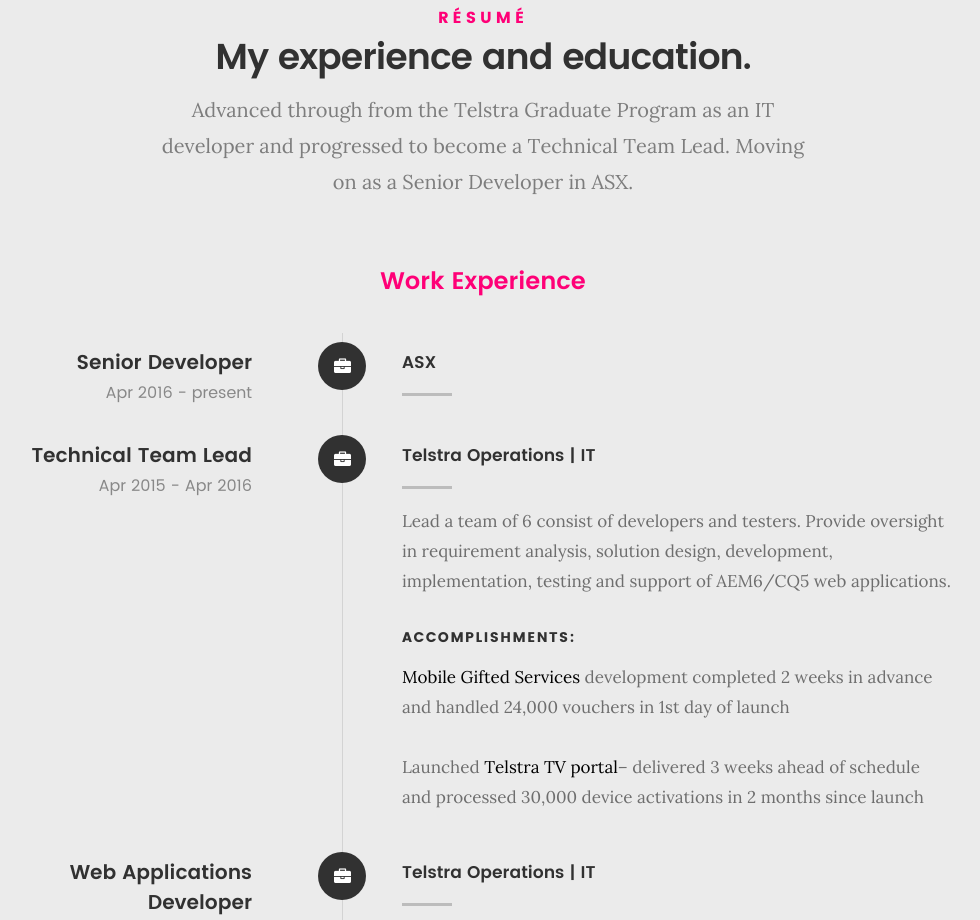
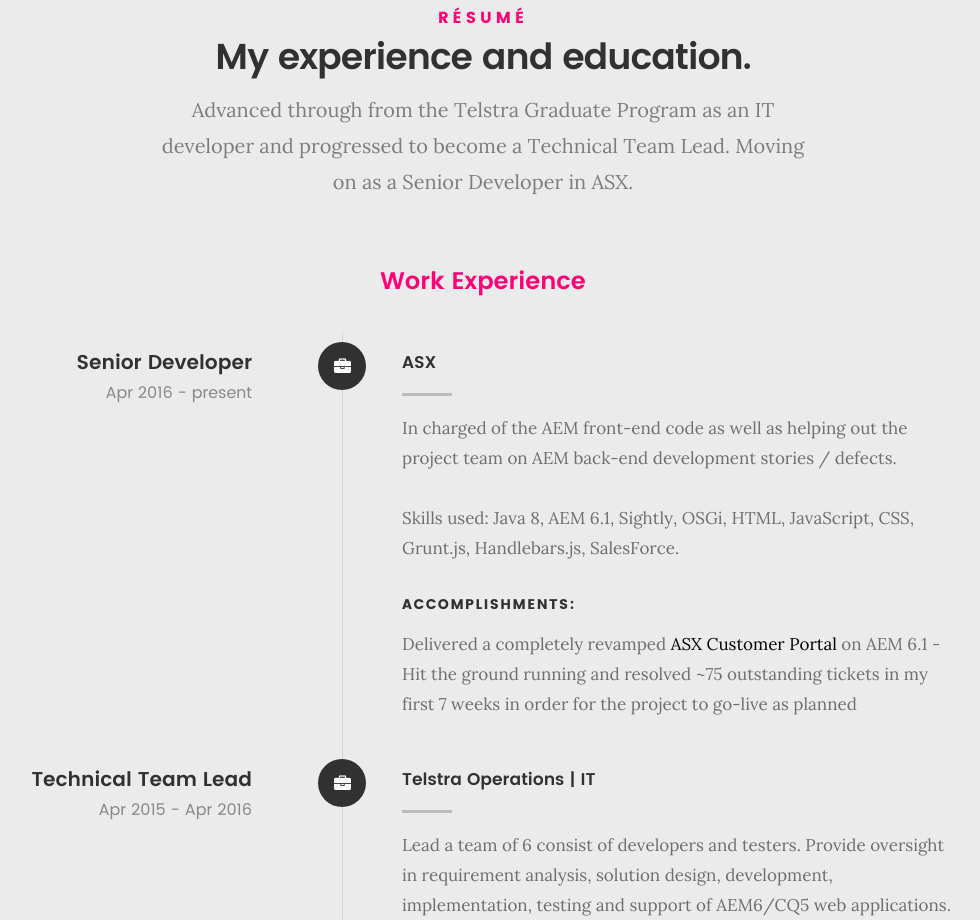
Before and after one commit to jmzcray/aboutme, a website: page src/index.html in a window 1280 px wide. Shown: the part 2366-3286 px from the top of the page, without its empty margins (157-1137 px from the left). Drawn offline with Linux system fonts and the light colour scheme; files whose address does not match are found by name.

Commit message:
Update resume with new work experience

```diff
--- a/src/index.html
+++ b/src/index.html
@@ -113,7 +113,7 @@
        <div class="col-six tab-full">
 
          <h3>Profile</h3>
-         <p>A results-driven, versatile IT profressional with 6+ years of experience.</p>
+         <p>A results-driven, versatile Java / Front-End developer with 6+ years of experience.</p>
          <p>Motivated to learn and enjoy working with technologies.</p>
          <p>Adapts to new technologies quickly with proven track record to apply newly gained skills to deliver technical tasks and solving complex application problems.</p>
 
@@ -241,7 +241,13 @@
 
              <div class="timeline-content">
                <h4>ASX</h4>
-               <p></p>
+               <p>In charged of the AEM front-end code as well as helping out the project team on AEM back-end development stories / defects.</p>
+               <p>Skills used: Java 8, AEM 6.1, Sightly, OSGi, HTML, JavaScript, CSS, Grunt.js, Handlebars.js, SalesForce.</p>
+
+               <h5>Accomplishments:</h5>
+               <p>Delivered a completely revamped <a href="https://www.asxonline.com/">ASX Customer Portal</a> on AEM 6.1
+               - Hit the ground running and resolved ~75 outstanding tickets in my first 7 weeks in order for the project to go-live as planned</p>
+
              </div>
 
            </div> <!-- /timeline-block -->
```
Also changed, not shown: dist/index.html, dist/js/main.js.
